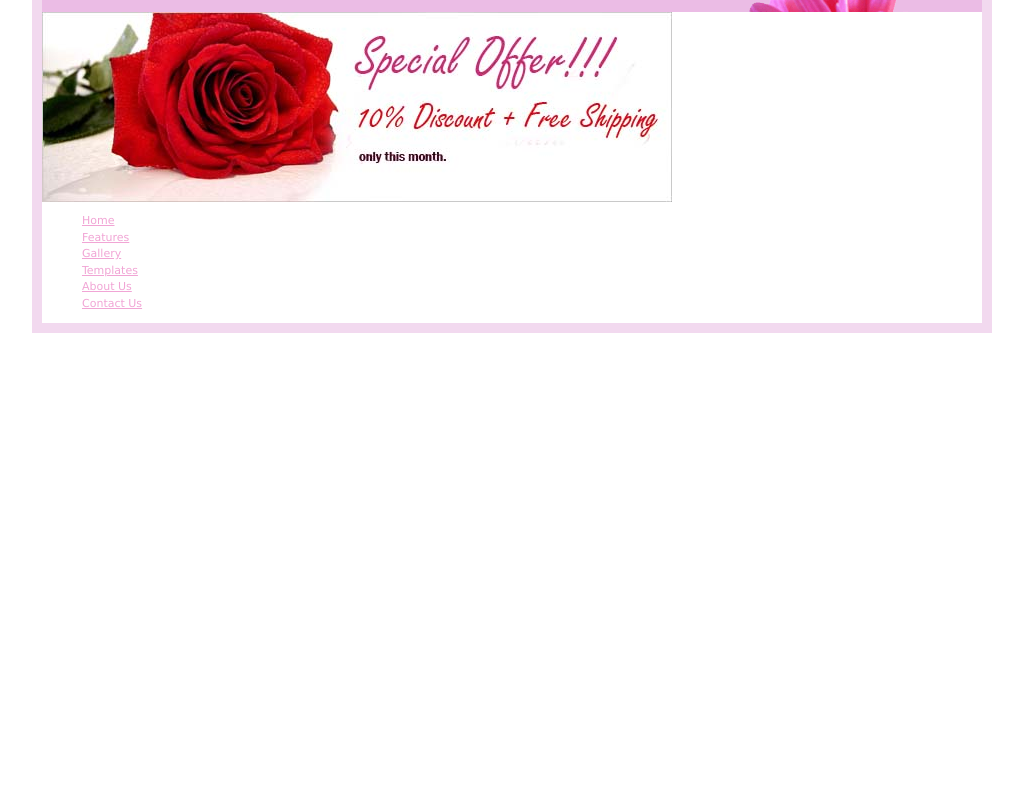
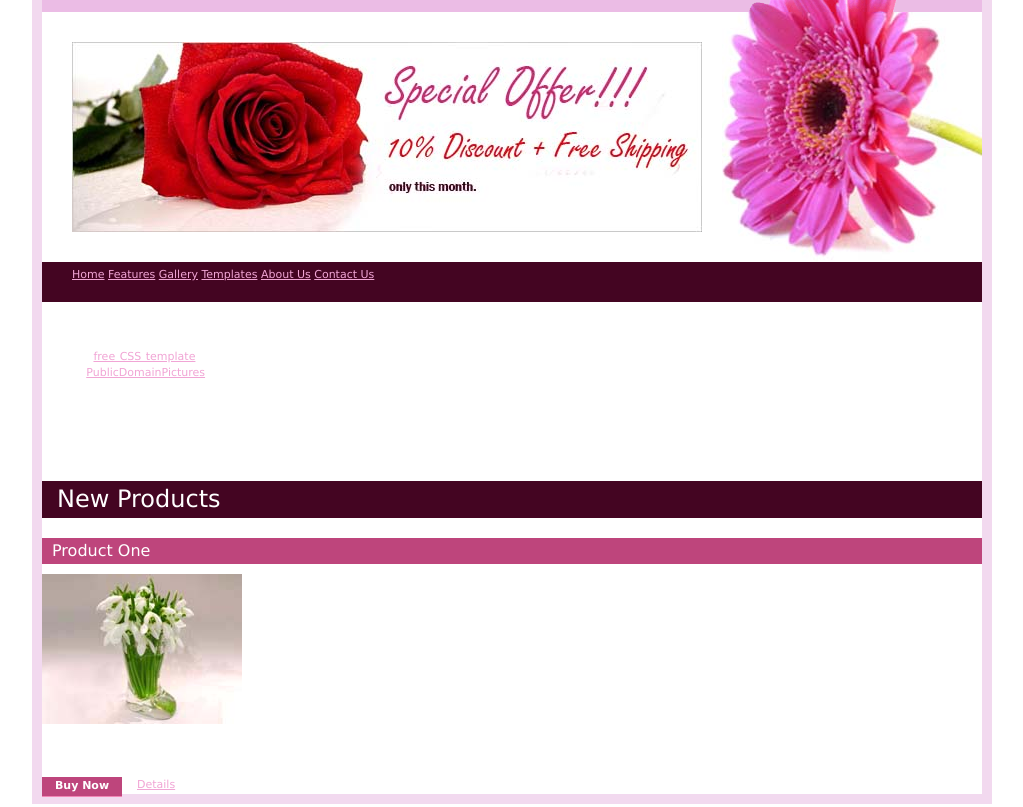
Before and after one commit to haorrr/NhomOpus4.5, a website: page public/index.html in a window 1280 px wide. Shown: the part 141-948 px from the top of the page, without its empty margins (128-1151 px from the left). Before the commit the page ends 800 px from the top, so only its background shows below. Drawn offline with Linux system fonts and the light colour scheme; files that its build step writes are made by us from their sources.

Commit message:
Datke them html css

```diff
--- a/public/css/templatemo_style.css
+++ b/public/css/templatemo_style.css
@@ -163,3 +163,35 @@ p {
 }
 
 /* end of header panel */
+/* header panel */
+#templatemo_container #templatemo_banner {
+    overflow: hidden;
+    width: 880px;
+    height: 190px;
+    /* + 60 for padding top and bottom */
+    padding: 30px 30px;
+    background: #ffffff url(images/templatemo_banner_bg.jpg) top right no-repeat;
+}
+
+/* end of header panel */
+
+/* menu */
+#templatemo_menu_panel {
+    overflow: hidden;
+    width: 880px;
+    height: 40px;
+    padding: 0 30px;
+    background: #440522;
+}
+
+#templatemo_menu_panel ul {
+    float: left;
+    width: 930px;
+    margin: 0;
+    padding: 5px 0 0 0;
+    list-style: none;
+}
+
+#templatemo_menu_panel ul li {
+    display: inline;
+}
--- a/public/index.html
+++ b/public/index.html
@@ -45,3 +45,27 @@
                 <li><a href="#">Contact Us</a></li>
             </ul>
         </div> <!-- end of menu -->
+        <div id="templatemo_content">
+
+            <div id="templatemo_content_left">
+                <h1>Welcome to Our Flower Site</h1>
+                <p>This is a <a href="http://www.templatemo.com" target="_parent">free CSS template</a> provided by
+                    TemplateMo.com website. You may download, modify and apply this CSS layout for your personal or
+                    business websites. Credit goes to <a href="http://www.publicdomainpictures.net/"
+                        target="_blank">PublicDomainPictures</a> for photos.</p>
+                <p>Aliquam tristique lacus in sapien. Suspendisse potenti. Ut sed pede. Nullam vitae tellus. Sed
+                    ultrices. Lorem ipsum dolor sit amet, consectetuer adipiscing elit. Lorem ipsum dolor sit amet,
+                    consectetuer adipiscing elit. Nunc quis sem nec tellus blandit tincidunt. Aliquam tristique lacus in
+                    sapien. Suspendisse potenti. Ut sed pede. Nullam vitae tellus. Sed ultrices. Lorem ipsum dolor sit
+                    amet, consectetuer adipiscing elit.</p>
+
+                <div class="cleaner_with_height">&nbsp;</div>
+
+                <h2>New Products</h2>
+                <div class="product_box">
+                    <h3>Product One</h3>
+                    <img src="images/templatemo_image_01.jpg" alt="image" />
+                    <p>Aliquam tristique lacus in sapien. Suspendisse potenti.</p>
+                    <div class="price">PRICE:<span>$14.00</span></div>
+                    <div class="buynow"><a href="shoppingcard.html">Buy Now</a></div><a href="#">Details</a>
+                </div>
```
